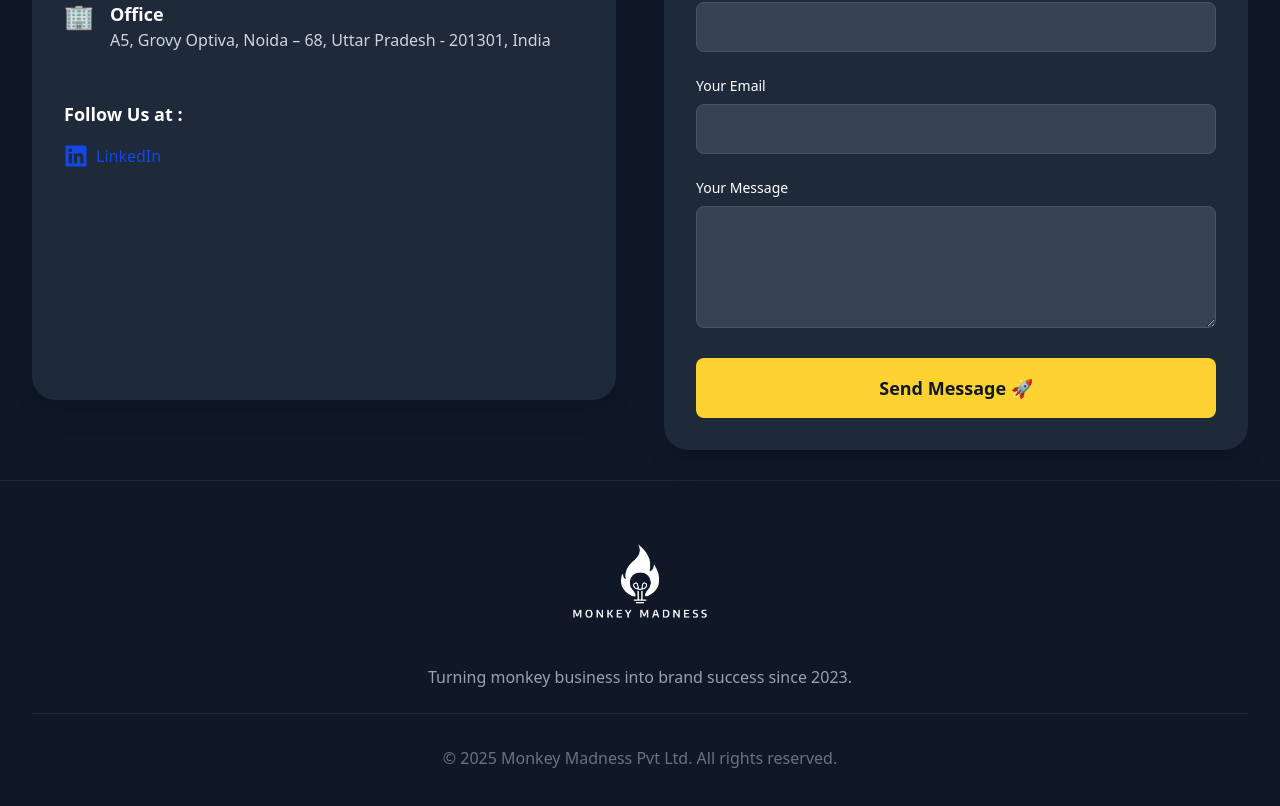
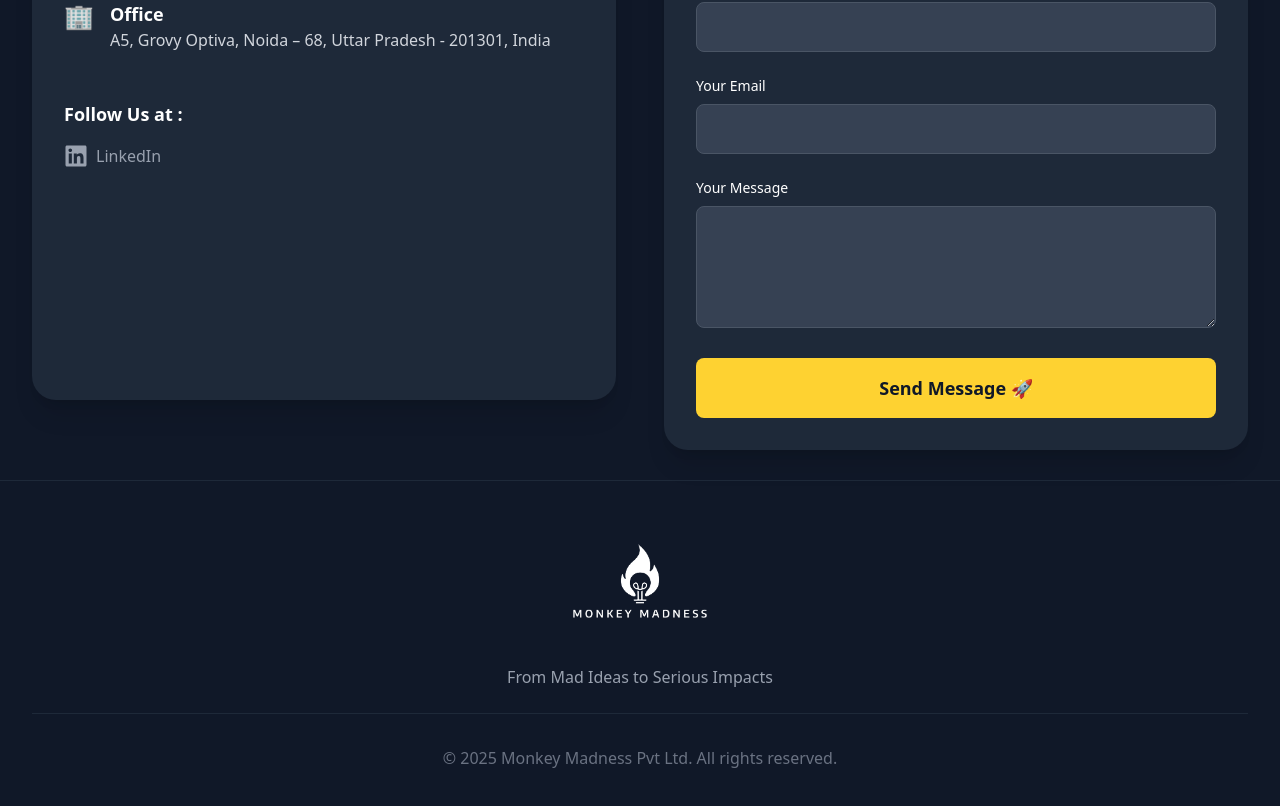
Before and after one commit to SyncSnip/monkey_madness, a Next.js app: page / in a window 1280 px wide. Shown: the part 3508-4314 px from the top of the page. Built offline with nearby package versions, Linux system fonts and the light colour scheme.

Commit message:
chagnes in tagline

```diff
--- a/src/app/page.js
+++ b/src/app/page.js
@@ -746,7 +746,7 @@ const ContactSection = () => {
               <div className="flex space-x-6 items-center">
                 <motion.a
                   href="https://www.linkedin.com/company/monkey-madness-pvt-ltd/"
-                  className="flex items-center space-x-2 text-2xl text-blue-700 hover:underline"
+                  className="flex items-center space-x-2 text-2xl text-gray-400 hover:underline"
                   whileHover={{ y: -5, rotate: 2 }}
                   whileTap={{ scale: 0.95 }}
                   initial={{ opacity: 0, y: 20 }}
@@ -893,7 +893,7 @@ const Footer = () => {
             />
           </div>
           <p className="text-gray-400 mb-6">
-            Turning monkey business into brand success since 2023.
+            From Mad Ideas to Serious Impacts
           </p>
         </motion.div>
 
```
